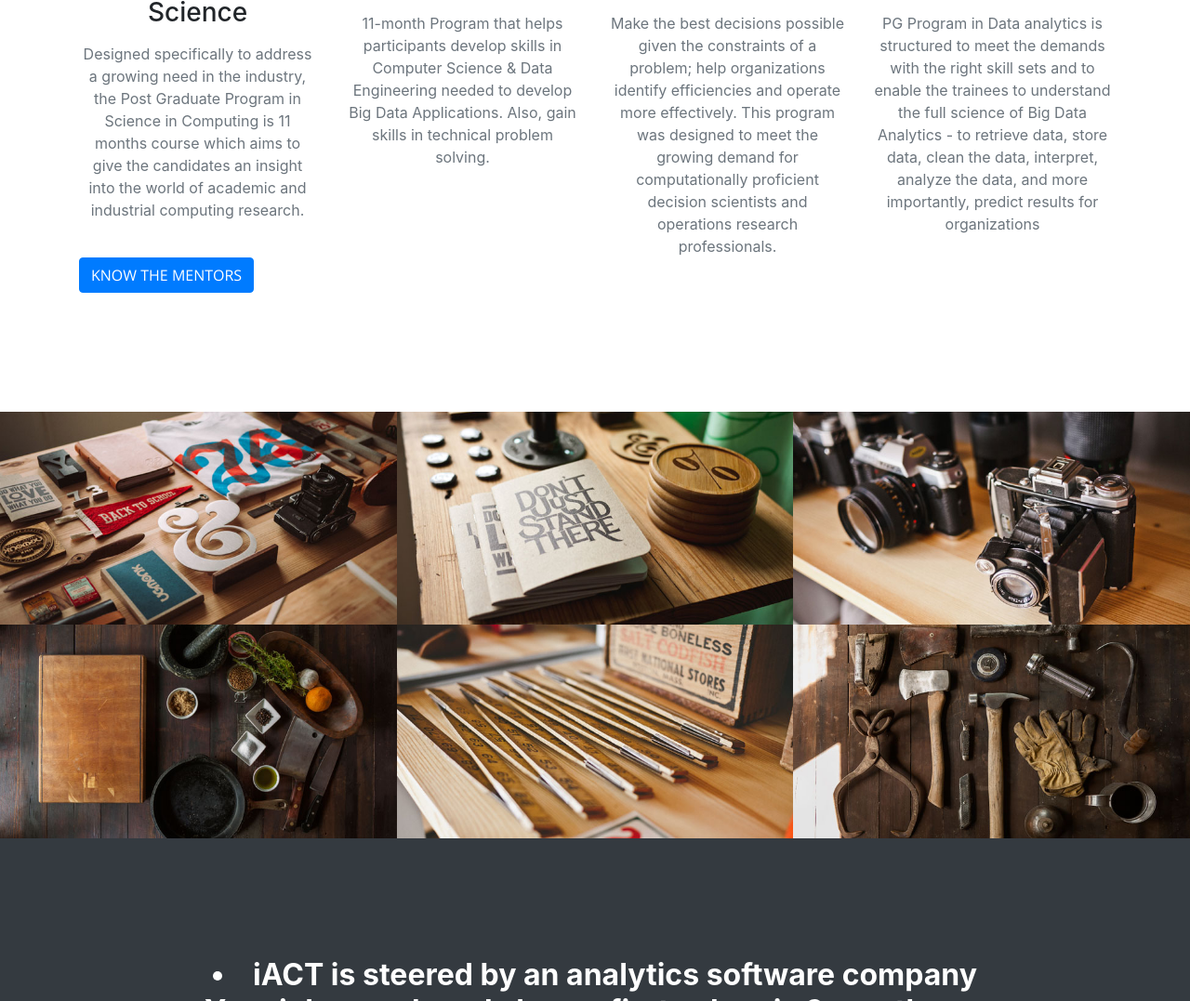
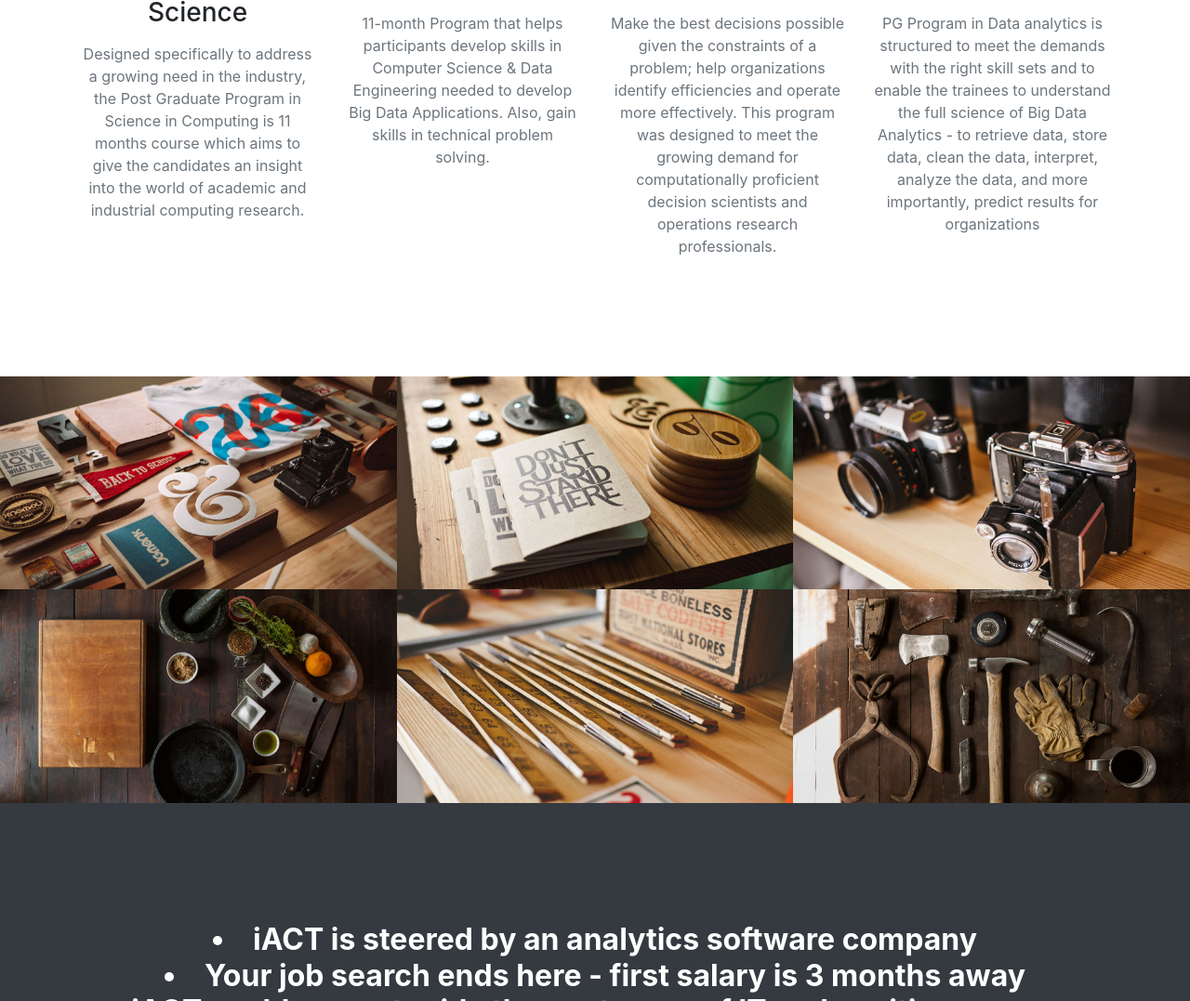
Before and after one commit to lnarasim/lnarasim_iact.github.io, a website with bundled scripts: page index.html in a window 1280 px wide. Shown: the part 1784-2861 px from the top of the page at 93% size. Built offline with nearby package versions, Linux system fonts and the light colour scheme.

Commit message:
commented mentors button

```diff
--- a/index.html
+++ b/index.html
@@ -143,8 +143,8 @@
             </div>
           </div>
         </div>
-		<a class="btn btn-primary btn-xl js-scroll-trigger" href="#mentors">Know the mentors</a>
       </div>
+	  <!-- <a class="btn btn-primary btn-xl js-scroll-trigger" href="#mentors">Know the mentors</a> -->
     </section>
 
     <section class="p-0" id="mentors">
```
